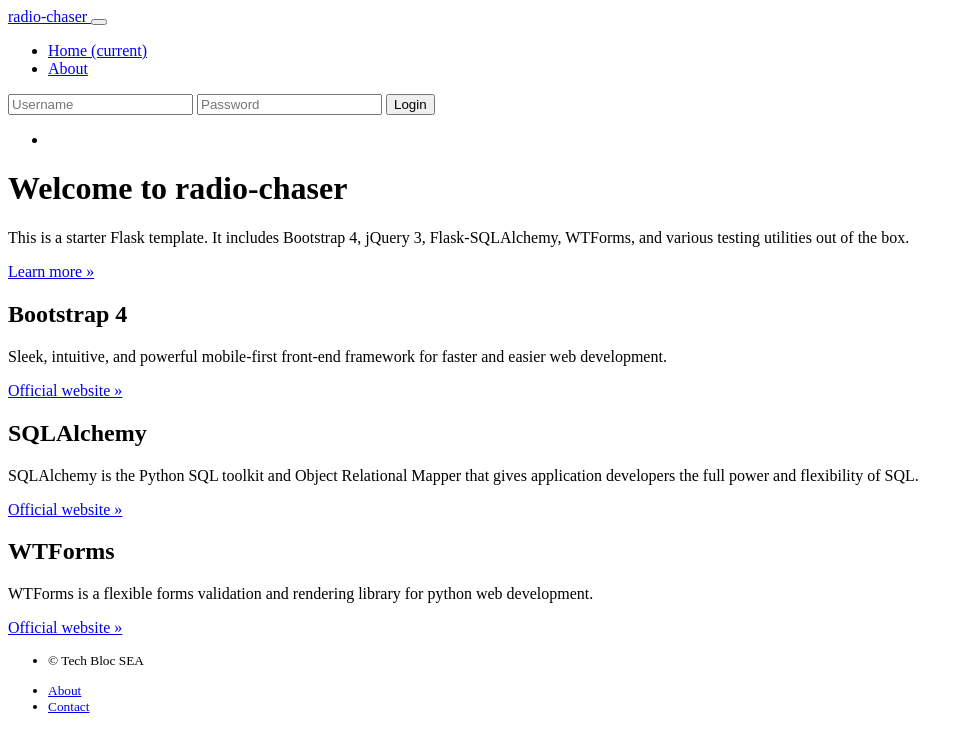
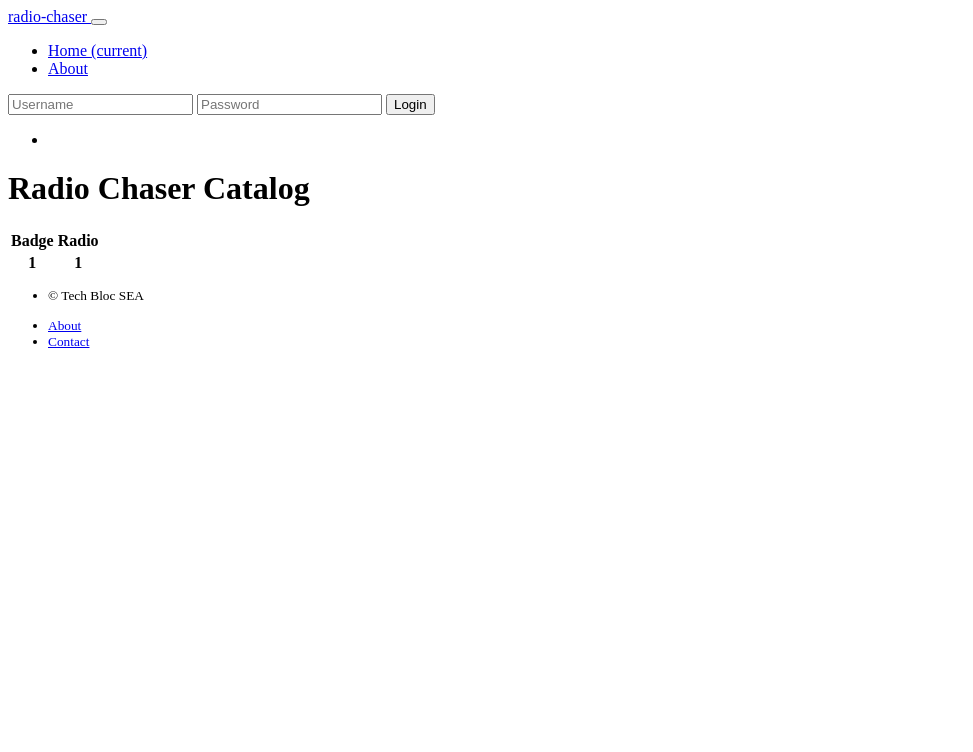
Before and after one commit to OrcaCollective/radio-chaser, a Flask app: template radio_chaser/templates/public/home.html in a window 1280 px wide. Shown: the top 752 px of the page, without its empty margins (0-973 px from the left). Run offline with Flask 2, Linux system fonts and the light colour scheme; tables that the repository leaves empty hold one stand-in row (values such as "Sample post"); the template is opened without the code that fills it: values that come from a table or form of the project are taken from there, most other values are stand-ins (such as "Sample title", 1, 10 or a date in 2020); form fields are guessed from the names that the template uses; lists and menus that the app fills with data are empty; parts of the project's set-up code (start-up, migrations or seed data) failed here and were passed over.

Commit message:
Add radios to home screen

```diff
--- a/radio_chaser/public/views.py
+++ b/radio_chaser/public/views.py
@@ -13,6 +13,7 @@ from flask_login import login_required, login_user, logout_user
 
 from radio_chaser.extensions import login_manager
 from radio_chaser.public.forms import LoginForm
+from radio_chaser.public.models import Radio
 from radio_chaser.user.forms import RegisterForm
 from radio_chaser.user.models import User
 from radio_chaser.utils import flash_errors
@@ -40,7 +41,7 @@ def home():
             return redirect(redirect_url)
         else:
             flash_errors(form)
-    return render_template("public/home.html", form=form)
+    return render_template("public/home.html", form=form, radios=Radio.query.all())
 
 
 @blueprint.route("/logout/")
--- a/radio_chaser/templates/public/home.html
+++ b/radio_chaser/templates/public/home.html
@@ -5,30 +5,28 @@
 <div class="jumbotron">
     <div class="container">
 
-      <h1 class="display-3">Welcome to radio-chaser</h1>
-
-      <p>This is a starter Flask template. It includes Bootstrap 4, jQuery 3, Flask-SQLAlchemy, WTForms, and various testing utilities out of the box.</p>
-      <p><a href="https://github.com/cookiecutter-flask/cookiecutter-flask" class="btn btn-primary btn-large">Learn more &raquo;</a></p>
+        <h1 class="display-3">Radio Chaser Catalog</h1>
     </div>
 </div><!-- /.jumbotron -->
 
 <div class="container">
-  <div class="row">
-    <div class="col-lg-4">
-      <h2><i class="fa fa-code"></i> Bootstrap 4</h2>
-      <p>Sleek, intuitive, and powerful mobile-first front-end framework for faster and easier web development.</p>
-      <p><a class="btn btn-outline-secondary" href="http://getbootstrap.com/">Official website &raquo;</a></p>
-    </div>
-    <div class="col-lg-4">
-      <h2><i class="fa fa-flask"></i> SQLAlchemy</h2>
-      <p>SQLAlchemy is the Python SQL toolkit and Object Relational Mapper that gives application developers the full power and flexibility of SQL.</p>
-      <p><a href="http://www.sqlalchemy.org/" class="btn btn-outline-secondary">Official website &raquo;</a></p>
-   </div>
-    <div class="col-lg-4">
-      <h2><i class="fa fa-edit"></i> WTForms</h2>
-      <p>WTForms is a flexible forms validation and rendering library for python web development.</p>
-      <p><a href="http://wtforms.simplecodes.com/" class="btn btn-outline-secondary">Official website &raquo;</a></p>
-    </div>
-  </div><!-- /.row -->
+    <div class="row">
+        <table class="table">
+            <thead>
+                <tr>
+                    <th scope="col">Badge</th>
+                    <th scope="col">Radio</th>
+                </tr>
+            </thead>
+            <tbody>
+            {% for radio in radios %}
+                <tr>
+                    <th scope="row">{{ radio.badge }}</th>
+                    <th>{{ radio.radio }}</th>
+                </tr>
+            {% endfor %}
+            </tbody>
+        </table>
+    </div><!-- /.row -->
 </div>
 {% endblock %}
```
